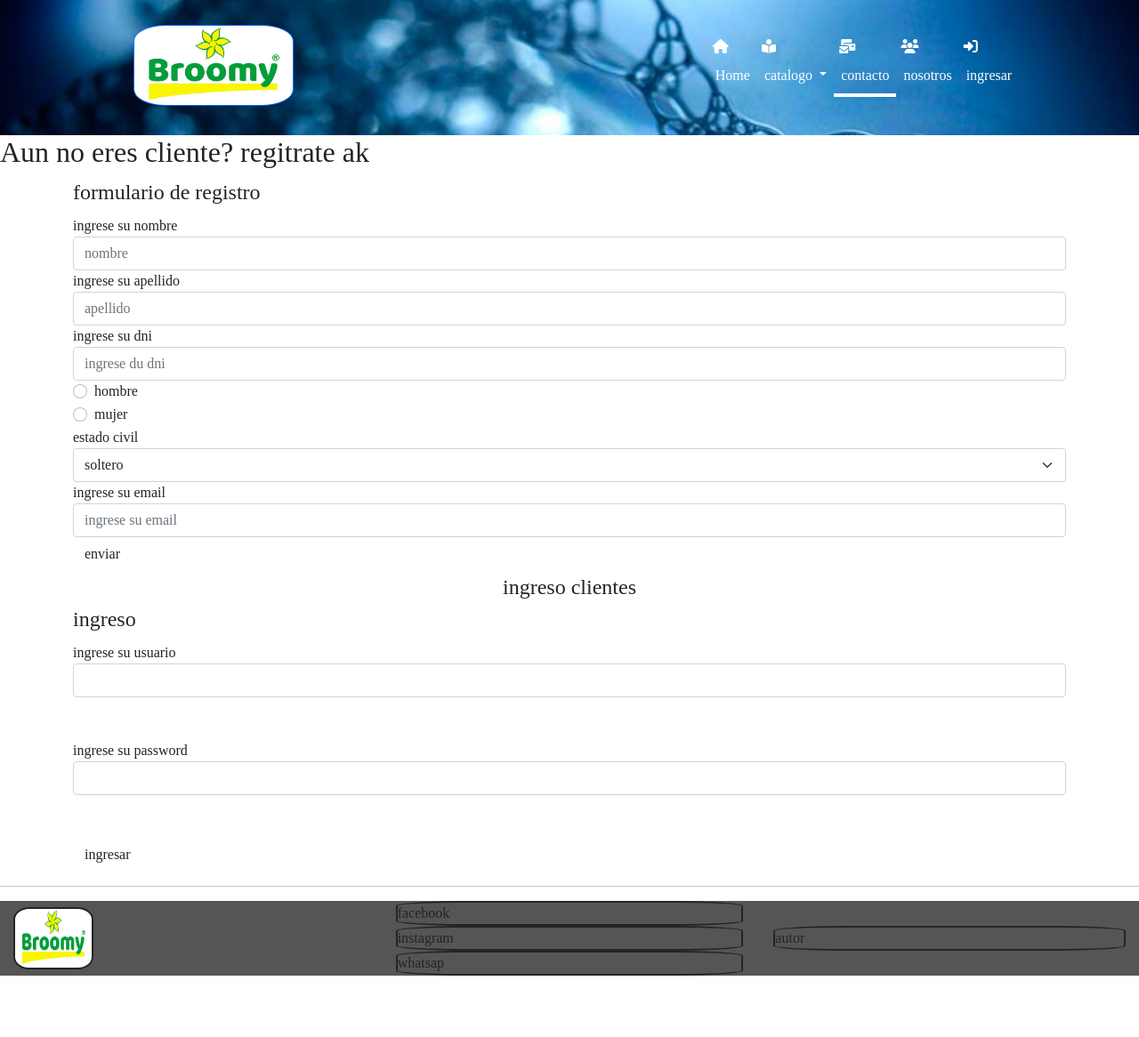
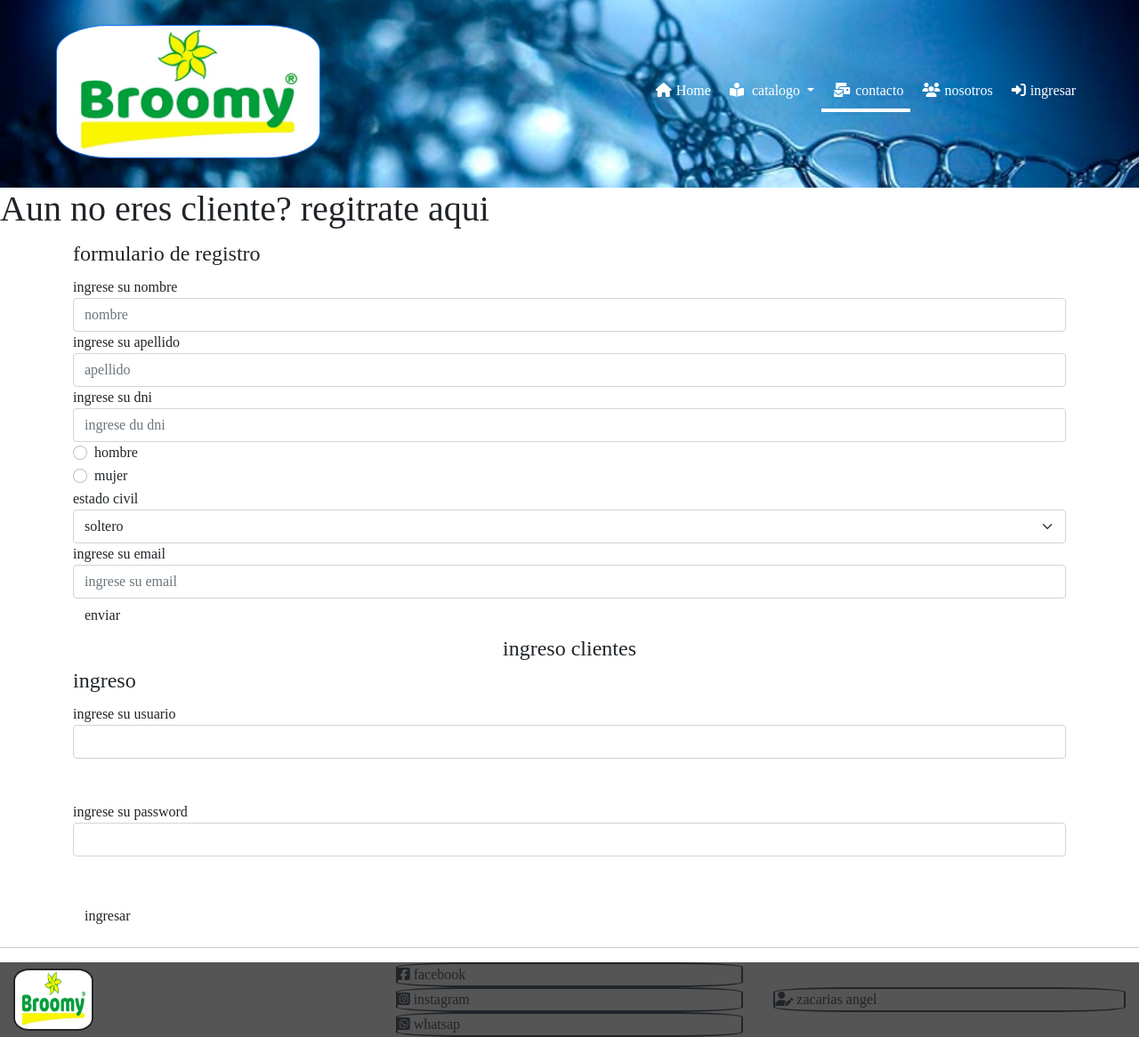
Before and after one commit to zacarias-angel/proyecto_broomy, a website: page html/ingresar.html in a window 1280 px wide. Shown: the part 5-1171 px from the top of the page at 89% size. Before the commit the page ends 1102 px from the top, so only its background shows below. Drawn offline with nearby package versions, Linux system fonts and the light colour scheme; files whose address does not match are found by name.

Commit message:
arreglando el proyecto en general

```diff
--- a/html/catalogo.html
+++ b/html/catalogo.html
@@ -19,7 +19,7 @@
 	<link rel="icon" type="image/png" sizes="32x32" href="../imagenes/favicon/favicon-32x32.png">
 	<link rel="icon" type="image/png" sizes="96x96" href="../imagenes/favicon/favicon-96x96.png">
 	<link rel="icon" type="image/png" sizes="16x16" href="../imagenes/favicon/favicon-16x16.png">
-	<link rel="manifest" href="/manifest.json">
+	<link rel="manifest" href="../imagenes/favicon/manifest.json">
 	<meta name="msapplication-TileColor" content="#ffffff">
 	<meta name="msapplication-TileImage" content="/ms-icon-144x144.png">
 	<meta name="theme-color" content="#ffffff">
@@ -40,7 +40,7 @@
 					<div class="collapse navbar-collapse" id="navbarNavDropdown">
 						<ul class="navbar-nav">
 							<li class="nav-item nav_a ">
-									    <i class=" color_ico fas fa-home"></i><a class="nav-link text-white" aria-current="page" href="../index.html">Home</a>
+								<a class="nav-link text-white" aria-current="page" href="../index.html"><i class=" color_ico fas fa-home"></i>Home</a>
 							</li>
 							<li class="nav-item dropdown nav_a">
 								<a class="nav-link dropdown-toggle text-white activar" href="#" id="navbarDropdownMenuLink" role="" data-bs-toggle="dropdown" aria-expanded="false" ><i class=" color_ico fas fa-book-reader"></i>
@@ -55,13 +55,13 @@
 								</ul>
 							</li>
 							<li class="nav-item nav_a ">
-								        <i class=" color_ico fas fa-mail-bulk"></i><a class="nav-link text-white" href="contacto.html">contacto</a>
+								<a class="nav-link text-white" href="contacto.html"><i class=" color_ico fas fa-mail-bulk"></i>contacto</a>
 							</li>
 							<li class="nav-item nav_a ">
-								        <i class="color_ico fas fa-users"></i><a class="nav-link text-white" href="nosotros.html">nosotros</a>
+								<a class="nav-link text-white" href="nosotros.html"><i class="color_ico fas fa-users"></i>nosotros</a>
 							</li>
 							<li class="nav-item nav_a">
-								        <i class="color_ico fas fa-sign-in-alt"></i><a class="nav-link text-white" href="ingresar.html">ingresar</a>
+								<a class="nav-link text-white" href="ingresar.html"><i class="color_ico fas fa-sign-in-alt"></i>ingresar</a>
 							</li>
 						</ul>
 					</div>
@@ -415,8 +415,7 @@
 							</div>
 						</div>
 					</div>
-							<div class="col-12 col-md-3" >
-						</div>
+					<div class="col-12 col-md-3">
 						<div class="card" style="width: 18rem;">
 							<img src="../imagenes/nido.jpg" class="card-img-top" alt="...">
 							<div class="card-body">
@@ -621,19 +620,25 @@
 		<footer class="row footer">
 			<div class="col-6 col-md-4">
 				<div class="logo__footer">
-						<img src="../imagenes/logo.png" alt="">
+					<img src="imagenes/logo.png" alt="">
 				</div>
 			</div>
 			<div class="col-6 col-md-4">
-					<div class="footer--redes">
-						<div><p>facebook</p></div>
-						<div><p>instagram</p></div>
-						<div><p>whatsap</p></div>
+				<div class=" footer--redes">
+					<div><p><i class="fab fa-facebook-square"></i>
+					facebook
+				</p></div>
+					<div><p><i class="fab fa-instagram-square"></i>
+					instagram
+				</p></div>
+					<div><p><i class="fab fa-whatsapp-square"></i>
+					whatsap
+				</p></div>
 				</div>
 			</div>
 			<div class="col-12 col-md-4">
-					<div class="footer--autor">
-						autor
+				<div class=" footer--autor"><i class="fas fa-user-edit"></i>
+					zacarias angel
 				</div>
 			</div>
 		</footer>
--- a/html/ingresar.html
+++ b/html/ingresar.html
@@ -6,20 +6,20 @@
 		<meta name="description" content="resgistrate acede a nuestro catalogo completo recive las nuevas ofertas y enterate de todos nustros nuevos porducutos ">
 		<meta name="keywords" content="resgistro, usuario, cliente, ingreso-bromy, ">
 		<title>ingreso</title>
-	<link rel="apple-touch-icon" sizes="57x57" href="imagenes/favicon/apple-icon-57x57.png">
-	<link rel="apple-touch-icon" sizes="60x60" href="imagenes/favicon/apple-icon-60x60.png">
-	<link rel="apple-touch-icon" sizes="72x72" href="imagenes/favicon/apple-icon-72x72.png">
-	<link rel="apple-touch-icon" sizes="76x76" href="imagenes/favicon/apple-icon-76x76.png">
-	<link rel="apple-touch-icon" sizes="114x114" href="imagenes/favicon/apple-icon-114x114.png">
-	<link rel="apple-touch-icon" sizes="120x120" href="imagenes/favicon/apple-icon-120x120.png">
-	<link rel="apple-touch-icon" sizes="144x144" href="imagenes/favicon/apple-icon-144x144.png">
-	<link rel="apple-touch-icon" sizes="152x152" href="imagenes/favicon/apple-icon-152x152.png">
-	<link rel="apple-touch-icon" sizes="180x180" href="imagenes/favicon/apple-icon-180x180.png">
-	<link rel="icon" type="image/png" sizes="192x192"  href="imagenes/favicon/android-icon-192x192.png">
-	<link rel="icon" type="image/png" sizes="32x32" href="imagenes/favicon/favicon-32x32.png">
-	<link rel="icon" type="image/png" sizes="96x96" href="imagenes/favicon/favicon-96x96.png">
-	<link rel="icon" type="image/png" sizes="16x16" href="imagenes/favicon/favicon-16x16.png">
-	<link rel="manifest" href="/manifest.json">
+		<link rel="apple-touch-icon" sizes="57x57" href="../imagenes/favicon/apple-icon-57x57.png">
+	<link rel="apple-touch-icon" sizes="60x60" href="../imagenes/favicon/apple-icon-60x60.png">
+	<link rel="apple-touch-icon" sizes="72x72" href="../imagenes/favicon/apple-icon-72x72.png">
+	<link rel="apple-touch-icon" sizes="76x76" href="../imagenes/favicon/apple-icon-76x76.png">
+	<link rel="apple-touch-icon" sizes="114x114" href="../imagenes/favicon/apple-icon-114x114.png">
+	<link rel="apple-touch-icon" sizes="120x120" href="../imagenes/favicon/apple-icon-120x120.png">
+	<link rel="apple-touch-icon" sizes="144x144" href="../imagenes/favicon/apple-icon-144x144.png">
+	<link rel="apple-touch-icon" sizes="152x152" href="../imagenes/favicon/apple-icon-152x152.png">
+	<link rel="apple-touch-icon" sizes="180x180" href="../imagenes/favicon/apple-icon-180x180.png">
+	<link rel="icon" type="image/png" sizes="192x192"  href="../imagenes/favicon/android-icon-192x192.png">
+	<link rel="icon" type="image/png" sizes="32x32" href="../imagenes/favicon/favicon-32x32.png">
+	<link rel="icon" type="image/png" sizes="96x96" href="../imagenes/favicon/favicon-96x96.png">
+	<link rel="icon" type="image/png" sizes="16x16" href="../imagenes/favicon/favicon-16x16.png">
+	<link rel="manifest" href="../imagenes/favicon/manifest.json">
 	<meta name="msapplication-TileColor" content="#ffffff">
 	<meta name="msapplication-TileImage" content="/ms-icon-144x144.png">
 	<meta name="theme-color" content="#ffffff">
@@ -40,10 +40,10 @@
 						<div class="collapse navbar-collapse" id="navbarNavDropdown">
 							<ul class="navbar-nav">
 								<li class="nav-item nav_a ">
-									    <i class=" color_ico fas fa-home"></i><a class="nav-link text-white" aria-current="page" href="../index.html">Home</a>
+									<a class="nav-link text-white" aria-current="page" href="../index.html"><i class=" color_ico fas fa-home"></i>Home</a>
 								</li>
 								<li class="nav-item dropdown nav_a">
-								        <i class=" color_ico fas fa-book-reader"></i><a class="nav-link dropdown-toggle text-white" href="#" id="navbarDropdownMenuLink" role="" data-bs-toggle="dropdown" aria-expanded="false" >
+									<a class="nav-link dropdown-toggle text-white" href="#" id="navbarDropdownMenuLink" role="" data-bs-toggle="dropdown" aria-expanded="false" > <i class=" color_ico fas fa-book-reader"></i>
 										catalogo
 									</a>
 									<ul class="dropdown-menu" aria-labelledby="navbarDropdownMenuLink">
@@ -55,13 +55,13 @@
 									</ul>
 								</li>
 								<li class="nav-item nav_a ">
-								        <i class=" color_ico fas fa-mail-bulk"></i><a class="nav-link text-white activar " href="contacto.html">contacto</a>
+									<a class="nav-link text-white activar " href="contacto.html"><i class=" color_ico fas fa-mail-bulk"></i>contacto</a>
 								</li>
 								<li class="nav-item nav_a ">
-								        <i class="color_ico fas fa-users"></i><a class="nav-link text-white" href="nosotros.html">nosotros</a>
+									<a class="nav-link text-white" href="nosotros.html"><i class="color_ico fas fa-users"></i>nosotros</a>
 								</li>
 								<li class="nav-item nav_a">
-								        <i class="color_ico fas fa-sign-in-alt"></i><a class="nav-link text-white" href="ingresar.html">ingresar</a>
+									<a class="nav-link text-white" href="ingresar.html"><i class="color_ico fas fa-sign-in-alt"></i>ingresar</a>
 								</li>
 							</ul>
 						</div>
@@ -70,8 +70,7 @@
 			</div>
 		</header>
 		<section>
-			<div class="container"></div>
-			<div><h2>Aun no eres cliente? regitrate ak</h2></div><!--este formulario va a ir en otra pagina-->
+			<div class="titulo_main-h1"><h1>Aun no eres cliente? regitrate aqui</h1></div>
 			<div class="container">
 				<form action="" method="" id=registrate>
 					<div class="form-group">
@@ -126,19 +125,25 @@
 		<footer class="row footer">
 			<div class="col-6 col-md-4">
 				<div class="logo__footer">
-						<img src="../imagenes/logo.png" alt="">
+					<img src="imagenes/logo.png" alt="">
 				</div>
 			</div>
 			<div class="col-6 col-md-4">
-					<div class="footer--redes">
-						<div><p>facebook</p></div>
-						<div><p>instagram</p></div>
-						<div><p>whatsap</p></div>
+				<div class=" footer--redes">
+					<div><p><i class="fab fa-facebook-square"></i>
+					facebook
+				</p></div>
+					<div><p><i class="fab fa-instagram-square"></i>
+					instagram
+				</p></div>
+					<div><p><i class="fab fa-whatsapp-square"></i>
+					whatsap
+				</p></div>
 				</div>
 			</div>
 			<div class="col-12 col-md-4">
-					<div class="footer--autor">
-						autor
+				<div class=" footer--autor"><i class="fas fa-user-edit"></i>
+					zacarias angel
 				</div>
 			</div>
 		</footer>
--- a/scss/estilos.scss
+++ b/scss/estilos.scss
@@ -51,6 +51,9 @@
 	flex-wrap:wrap;
 	justify-content:center;
 		}
+	}
+	.titulo_main-h1{
+		text-align: center;
 	}
 }
 .main_fila{
```
Also changed, not shown: html/contacto.html (+32 -26 lines), html/nosotros.html (+32 -26 lines), index.html (+14 -8 lines), css/estilos.css, imagenes/doble-carajpg.jpg (deleted), imagenes/nido-abeja.jpg (added), imagenes/toalla-cuadros.jpg (added). Lines whose indentation alone changed are shown as unchanged.
